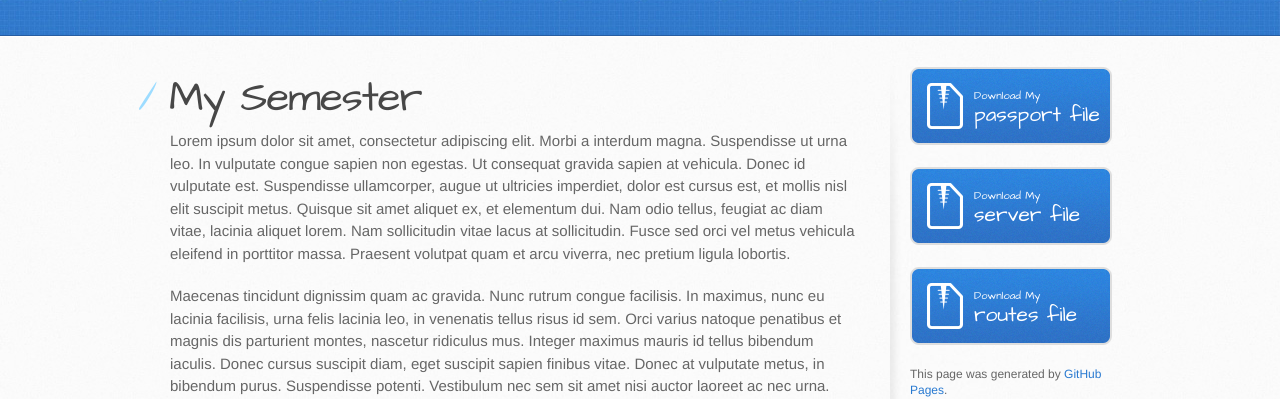
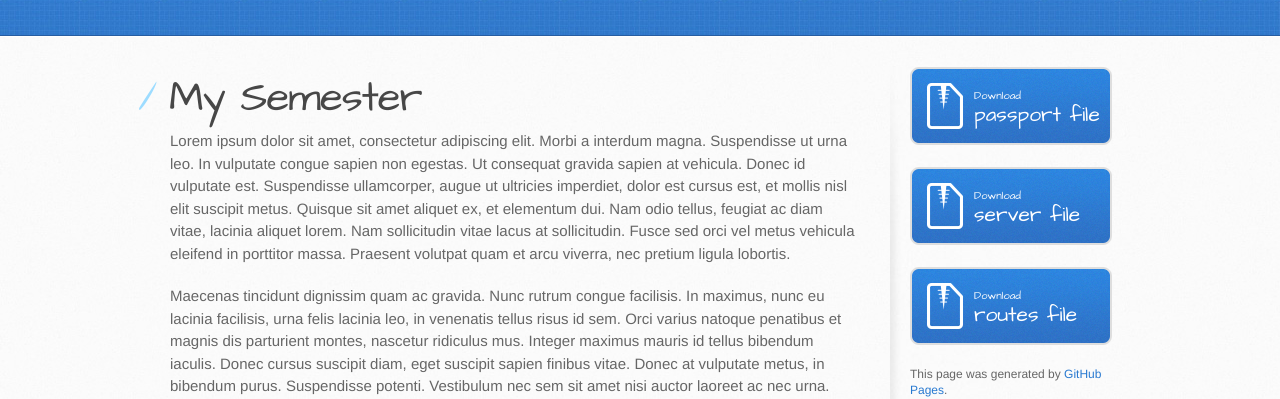
Before and after one commit to Sugrc1/Sugrc1.github.io, a Jekyll site: the page built from index.md, in a window 1280 px wide and 900 px high. Shown: the part 165-564 px from the top of the window. Built offline with Jekyll 4.4.1, drawn with Linux system fonts in a browser that asks for light colours; our own code applies the rules of GitHub Pages for plain Markdown files.

Commit message:
Create default.html

```diff
--- a/_layouts/default.html
+++ b/_layouts/default.html
@@ -39,16 +39,16 @@
 
         <aside id="sidebar">
           {% if site.show_downloads %}
-            <a href="{{ site.github.zip_url }}" class="button">
-              <small>Download My</small>
+            <a href="https://github.com/dfenders/mealsOnWheels/blob/production/node/server.js" class="button">
+              <small>Download</small>
               passport file
             </a>
             <a href="{{ site.github.tar_url }}" class="button">
-              <small>Download My</small>
+              <small>Download</small>
               server file
             </a>
           <a href="{{ site.github.tar_url }}" class="button">
-              <small>Download My</small>
+              <small>Download</small>
               routes file
             </a>
           {% endif %}
```
